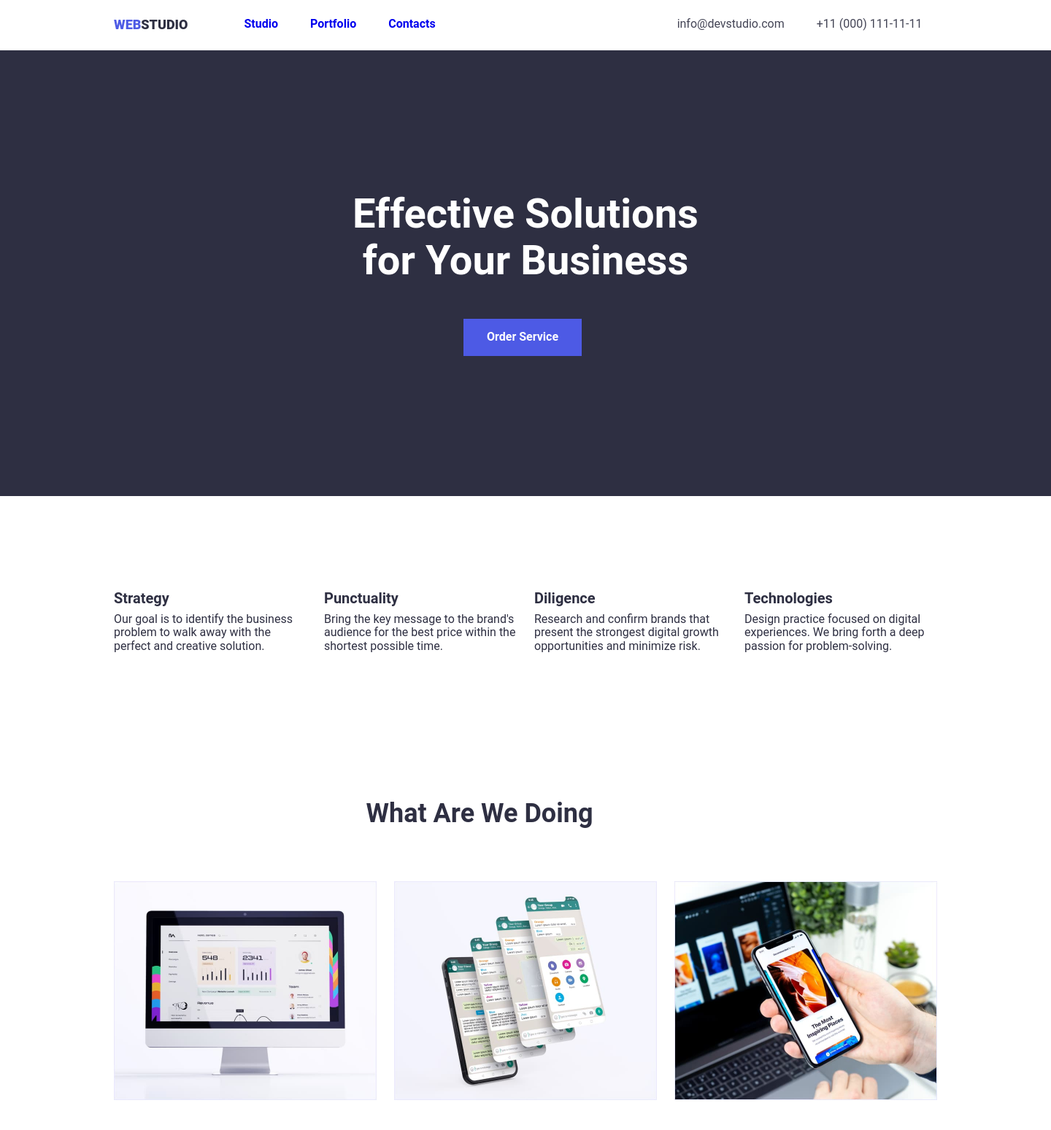
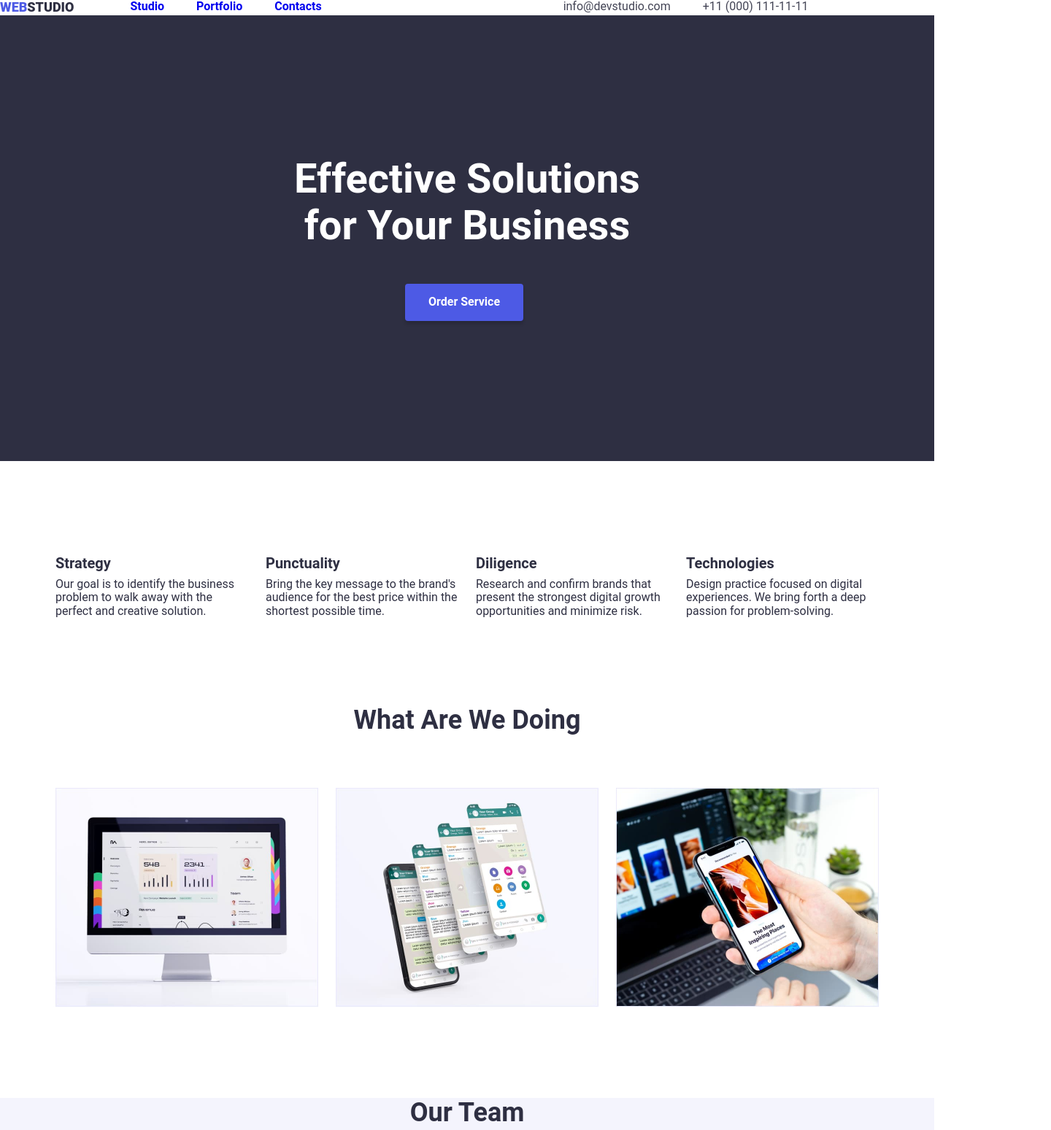
Before and after one commit to Savitsky95/goit-markup-hw-002, a plain HTML site: page index.html in a window 1280 px wide. Shown: the top 1549 px of the page at 73% size, 1440 px wide, since content can reach past the window. Drawn offline with nearby package versions, Linux system fonts and the light colour scheme.

Commit message:
save my progress

```diff
--- a/css/modern-normalize.css
+++ b/css/modern-normalize.css
@@ -42,14 +42,14 @@ Sections
 2. Improve consistency of default fonts in all browsers. (https://github.com/sindresorhus/modern-normalize/issues/3)
 */
 
-body {
+/*body {
     margin: 0;
     /* 1 */
-    font-family:
+    /*font-family:
         system-ui,
         -apple-system,
         /* Firefox supports this but not yet `system-ui` */
-        'Segoe UI',
+        /*'Segoe UI',
         Roboto,
         Helvetica,
         Arial,
@@ -304,3 +304,4 @@ Add the correct display in Chrome and Safari.
 summary {
     display: list-item;
 }
+/*https: //cdnjs.cloudflare.com/ajax/libs/modern-normalize/1.0.0/modern-normalize.min.css
--- a/css/style.css
+++ b/css/style.css
@@ -15,17 +15,19 @@
 }
 .top-color {
     background-color: #2E2F42;
-    display: inline-block;
-    padding: 192px 474px;
+    padding-top: 192px;
+    padding-bottom: 192px;
 }
 .container-top-color {
     width: 492px;
     justify-content: center;
+    margin-left: auto;
+    margin-right: auto;
 }
 .text {
     color: #FFFFFF;
     text-align: center;
-    font-weight: 600;
+    font-weight: 700;
     font-size: 56px;
     padding: 0%;
 }
@@ -36,6 +38,8 @@
     font-weight: 600;
     font-size: 16px;
     font-family: inherit;
+    box-shadow: 0px 4px 4px rgba(0, 0, 0, 0.15);
+    border-radius: 4px;
     margin-top: 48px;
     padding: 16px 32px;
     border: 0;
@@ -57,9 +61,12 @@ nav {
     font-size: 16px;
     display: flex;
 }
-.first-button:focus,
-.first-button:hover,
-.first-button:active {
+.first-button:focus {
+    background-color: #404BBF;
+    box-shadow: 0px 4px 4px rgba(0, 0, 0, 0.15);
+    border-radius: 4px;
+}
+.first-button:hover {
     background-color: var(--button-color);
     color: var(--background-color);
 }
@@ -70,13 +77,11 @@ a {
 ul {
     list-style: none;
 }
-header {
+.header {
+box-shadow: 0px 2px 1px rgba(46, 47, 66, 0.08), 0px 1px 1px rgba(46, 47, 66, 0.16), 0px 1px 6px rgba(46, 47, 66, 0.08);
     padding-top: 24px;
     padding-bottom: 24px;
     padding-left: 156px;
-}
-.header {
-box-shadow: 0px 2px 1px rgba(46, 47, 66, 0.08), 0px 1px 1px rgba(46, 47, 66, 0.16), 0px 1px 6px rgba(46, 47, 66, 0.08);
 }
 .button-boss {
     margin-bottom: 72px;
@@ -182,11 +187,16 @@ margin-right: 40px;
     margin-left: 331px;
     margin-right: 40px;
 }
+.second-section {
+    padding-top: 120px;
+    padding-bottom: 120px;
+}
 .second-container {
     width: 1158px;
-    padding-top: 120px;
-    padding-bottom: 200px;
-    margin-left: 156px;
+    padding-left: 15px;
+    padding-right: 15px;
+    margin-left: auto;
+    margin-right: auto;
 }
 .headlines-container {
     display: flex;
@@ -208,13 +218,16 @@ margin-right: 40px;
     font-weight: 400;
     font-size: 16px;
 }
-.third-section {
+.fourth-section {
     background-color: #F4F4FD;
     padding-bottom: 120px;
 }
 .container-team {
     width: 1158px;
-    margin-left: 156px;
+    margin-left: auto;
+    margin-right: auto;
+    padding-left: 15px;
+    padding-right: 15px;
 }
 .list-team {
     display: flex;
@@ -246,9 +259,14 @@ margin-right: 40px;
 .button-boss {
     display: flex;
 }
+.section-third {
+padding-bottom: 120px;
+}
 .third-container {
-    padding-left: 156px;
-    padding-bottom: 120px;
+    padding-left: 15px;
+    padding-right: 15px;
+    margin-left: auto;
+    margin-right:auto;
     width: 1158px;
 }
 .we-do-images {
--- a/index.html
+++ b/index.html
@@ -7,13 +7,12 @@
     <meta name="viewport" content="width=device-width, initial-scale=1.0">
     <title>Document</title>
     <link rel="stylesheet" href="./css/style.css">
-    <link rel="stylesheet"
-        href="https://cdnjs.cloudflare.com/ajax/libs/modern-normalize/1.0.0/modern-normalize.min.css">
+    <link rel="stylesheet" href="/css/modern-normalize.css">
 </head>
 
 <body class="body">
     <!--Шапка-->
-    <header>
+    <header сlass="header">
         <div class="container-header">
             <nav>
                 <a href="./index.html" class="link-to-logo">WEB<span class="second-logo-top">STUDIO</span></a>
@@ -83,7 +82,7 @@
                 </ul>
             </div>
         </section>
-        <section class="section">
+        <section class="section-third">
             <div class="third-container">
                 <h3 class="wawd">What Are We Doing</h3>
                 <ul class="we-do-images">
@@ -95,7 +94,7 @@
                     </li>
                 </ul>
         </section>
-        <section class="third-section">
+        <section class="fourth-section">
             <div class="container-team">
                 <h2 class="our-team">Our Team</h2>
                 <ul class="list-team">
```
Also changed, not shown: portfolio.html (+1 -2 lines).
